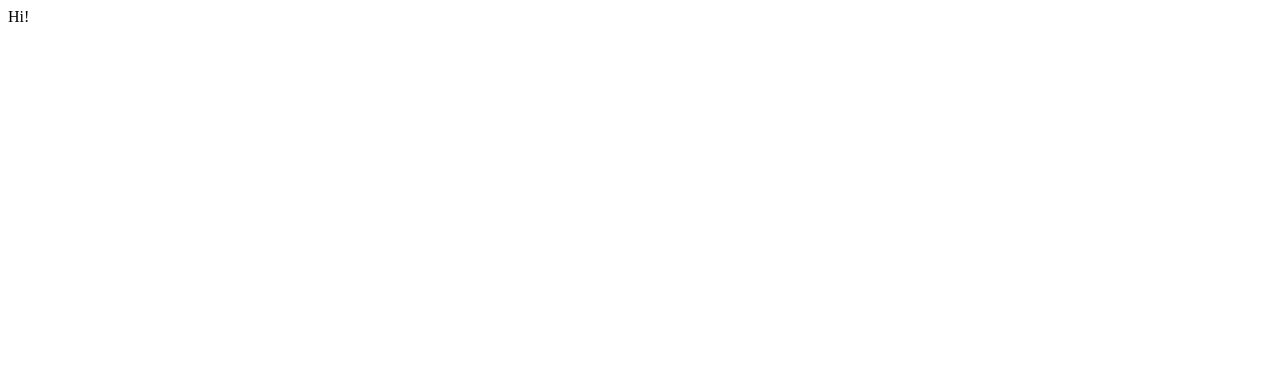
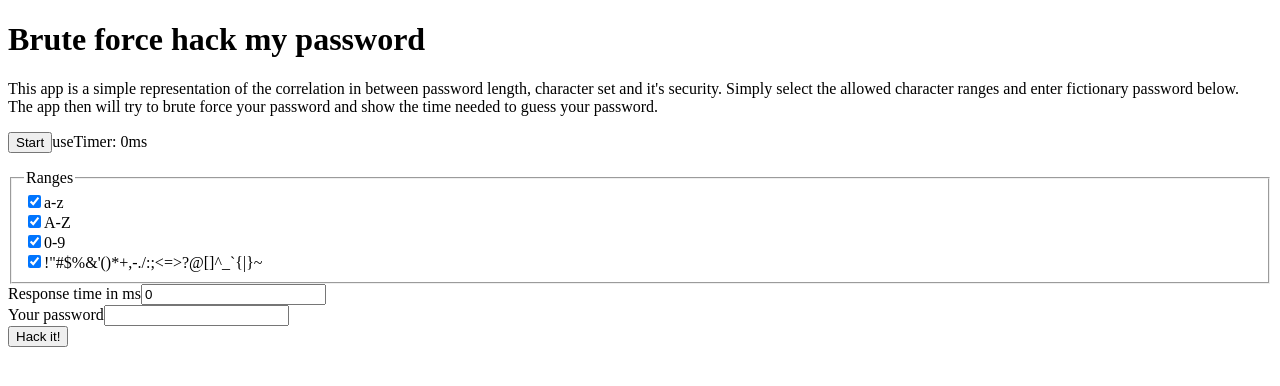
Before and after one commit to haach/brute-force-password, a React (Vite) app: page / in a window 1280 px wide. Shown: the top 386 px of the page. Built offline with nearby package versions, Linux system fonts and the light colour scheme.

Commit message:
create test brute force in browser run time

```diff
--- a/src/App.tsx
+++ b/src/App.tsx
@@ -1,5 +1,237 @@
+import { useFormik } from 'formik';
+import { useState } from 'react';
+import { useTimer } from 'src/Timer';
+
+const regexRanges = {
+  az: 'a-z',
+  AZ: 'A-Z',
+  numerical: '0-9',
+  special: '!"#$%&\'()*+,-.:;<=>?@[\\]^_`{|}~ */',
+};
+const fullCharSets = {
+  az: 'abcdefghijklmnopqrstuvwxyz',
+  AZ: 'ABCDEFGHIJKLMNOPQRSTUVWXYZ',
+  numerical: '012',
+  special: '!"#$%&\'()*+,-.:;<=>?@[]^_`{|}~ */',
+};
+
+interface FormValues {
+  ranges: {
+    az: boolean;
+    AZ: boolean;
+    numerical: boolean;
+    special: boolean;
+  };
+  responseTime: number;
+  pass: string;
+}
+
 function App() {
-  return <div className="App">Hi!</div>;
+  const { time, running, start, stop, reset } = useTimer();
+  const formik = useFormik<FormValues>({
+    initialValues: {
+      ranges: {
+        az: true,
+        AZ: true,
+        numerical: true,
+        special: true,
+      },
+      responseTime: 0,
+      pass: '',
+    },
+    validate: (values) => {
+      const errors: Partial<FormValues> = {};
+
+      if (!values.pass.trim()) {
+        errors.pass = 'You need to enter a password to test';
+      }
+      if (!!values.pass.trim()) {
+        // Dynamically create regex to validate password matches char range
+        const getRangeRegex = (ranges: FormValues['ranges']) => {
+          let regex = '';
+          if (ranges.az) {
+            regex = regex + regexRanges.az;
+          }
+          if (ranges.AZ) {
+            regex = regex + regexRanges.AZ;
+          }
+          if (ranges.numerical) {
+            regex = regex + regexRanges.numerical;
+          }
+          if (ranges.special) {
+            regex = regex + regexRanges.special;
+          }
+          return regex;
+        };
+        // Get chars that do NOT match the range
+        const notMatchRegEx = new RegExp(
+          `[^${getRangeRegex(values.ranges)}]`,
+          'g'
+        );
+        const invalidChars = values.pass.match(notMatchRegEx)?.join('');
+
+        if (!!invalidChars?.length) {
+          errors.pass = `The password contains these invalid characters: ${invalidChars}`;
+        }
+      }
+      return errors;
+    },
+    onSubmit: (values) => {
+      console.log('values', values);
+      if (formik.isValid) {
+        console.log('Form is valid');
+        const combos = findPassword(values.pass, values.ranges);
+        console.log('combos', combos);
+      }
+    },
+  });
+
+  function asyncTimeout(ms: number) {
+    return new Promise((resolve) => setTimeout(resolve, ms));
+  }
+  async function simulateServerResponse(testString: string, password: string) {
+    await asyncTimeout(formik.values.responseTime);
+    return testString === password;
+  }
+  function findPassword(password: string, ranges: FormValues['ranges']) {
+    const MAX_LENGTH = password.length;
+    const ALL_CHARS = Object.entries(fullCharSets)
+      .reduce((result, [key, value]) => {
+        if (ranges[key]) {
+          result = result + value;
+        }
+        return result;
+      }, '')
+      .split('');
+
+    let testStringLength = 1;
+    let validPassword = null;
+    const combinations = [];
+
+    while (testStringLength <= MAX_LENGTH && !validPassword) {
+      function fn(prefix, remainingDigits) {
+        if (remainingDigits === 1) {
+          for (const char of ALL_CHARS) {
+            const combo = String(prefix + char);
+            combinations.push(combo);
+            if (combo === password) return combo;
+          }
+        } else {
+          for (const char of ALL_CHARS) {
+            const res = fn(prefix + char, remainingDigits - 1);
+            if (res) {
+              validPassword = res;
+              return res;
+            }
+          }
+        }
+      }
+
+      fn('', testStringLength);
+      testStringLength++;
+    }
+    return combinations;
+  }
+
+  return (
+    <div>
+      <h1>Brute force hack my password</h1>
+      <p>
+        This app is a simple representation of the correlation in between
+        password length, character set and it's security. Simply select the
+        allowed character ranges and enter fictionary password below. <br />
+        The app then will try to brute force your password and show the time
+        needed to guess your password.
+      </p>
+      <p>
+        {running ? (
+          <button onClick={() => stop()}>STOP</button>
+        ) : (
+          <button onClick={() => start()}>Start</button>
+        )}
+        <>useTimer: {time}ms</>
+      </p>
+      <form onSubmit={formik.handleSubmit}>
+        <fieldset>
+          <legend>Ranges</legend>
+          <div>
+            <input
+              type="checkbox"
+              name="ranges.az"
+              id="az"
+              checked={formik.values.ranges.az}
+              onChange={formik.handleChange}
+              value="ranges.az"
+            />
+            <label htmlFor="az">a-z</label>
+          </div>
+          <div>
+            <input
+              type="checkbox"
+              name="ranges.AZ"
+              id="AZ"
+              checked={formik.values.ranges.AZ}
+              onChange={formik.handleChange}
+              value="ranges.AZ"
+            />
+            <label htmlFor="AZ">A-Z</label>
+          </div>
+          <div>
+            <input
+              type="checkbox"
+              name="ranges.numerical"
+              id="numerical"
+              checked={formik.values.ranges.numerical}
+              onChange={formik.handleChange}
+              value="ranges.numerical"
+            />
+            <label htmlFor="numerical">0-9</label>
+          </div>
+          <div>
+            <input
+              type="checkbox"
+              name="ranges.special"
+              id="special"
+              checked={formik.values.ranges.special}
+              onChange={formik.handleChange}
+              value="ranges.special"
+            />
+            <label htmlFor="special">
+              {`!"#$%&'()*+,-./:;<=>?@[\]^_\`{|}~`}
+            </label>
+          </div>
+        </fieldset>
+
+        <div>
+          <label htmlFor="responseTime">Response time in ms</label>
+          <input
+            type="number"
+            name="responseTime"
+            id="responseTime"
+            onChange={formik.handleChange}
+            value={formik.values.responseTime}
+          />
+        </div>
+
+        <div>
+          <label htmlFor="pass">Your password</label>
+          <input
+            type="text"
+            name="pass"
+            id="pass"
+            onChange={formik.handleChange}
+            value={formik.values.pass}
+          />
+        </div>
+
+        {formik.errors.pass && formik.touched.pass ? (
+          <div>{formik.errors.pass}</div>
+        ) : null}
+
+        <button type="submit">Hack it!</button>
+      </form>
+    </div>
+  );
 }
 
 export default App;
```
